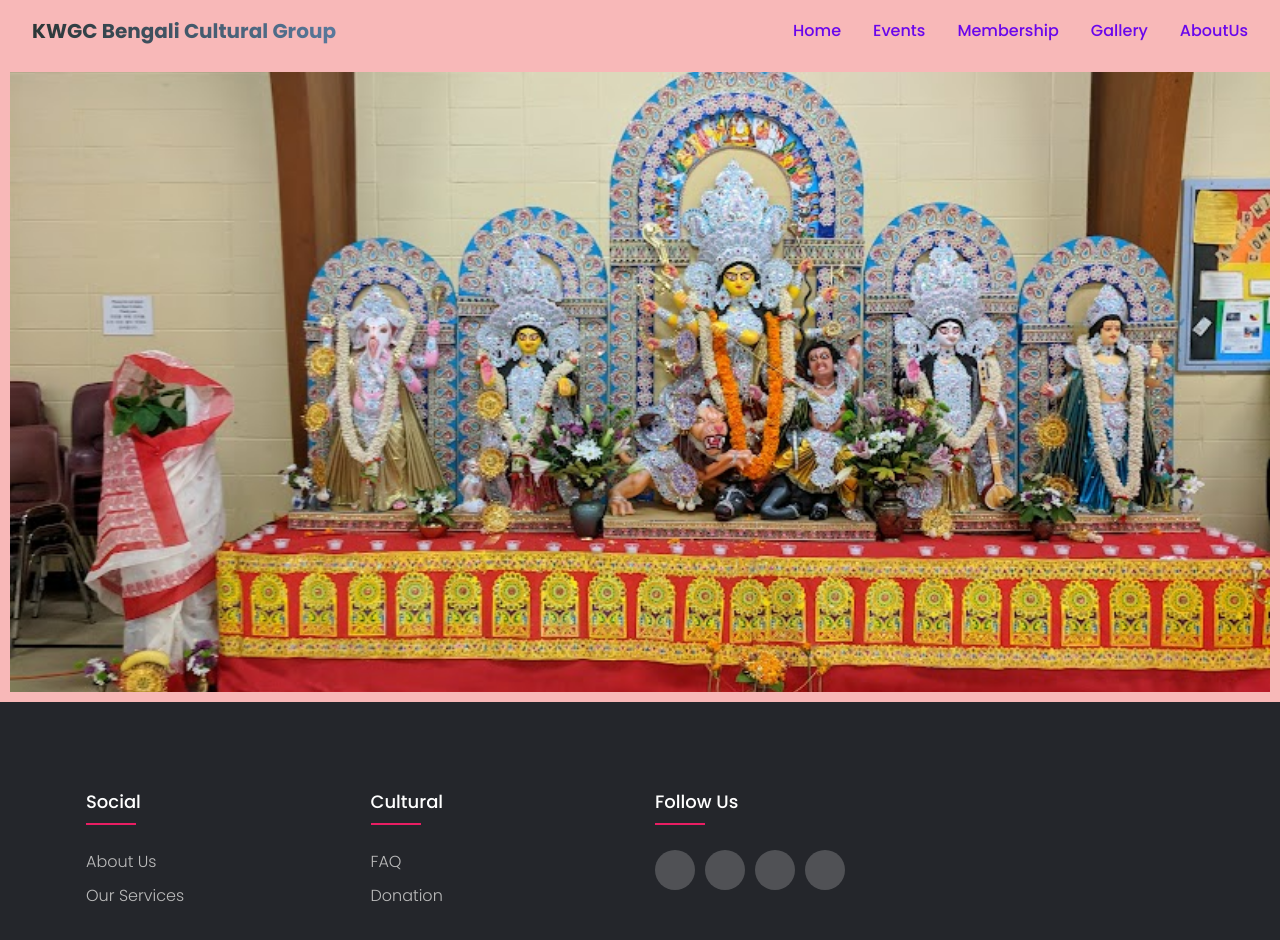
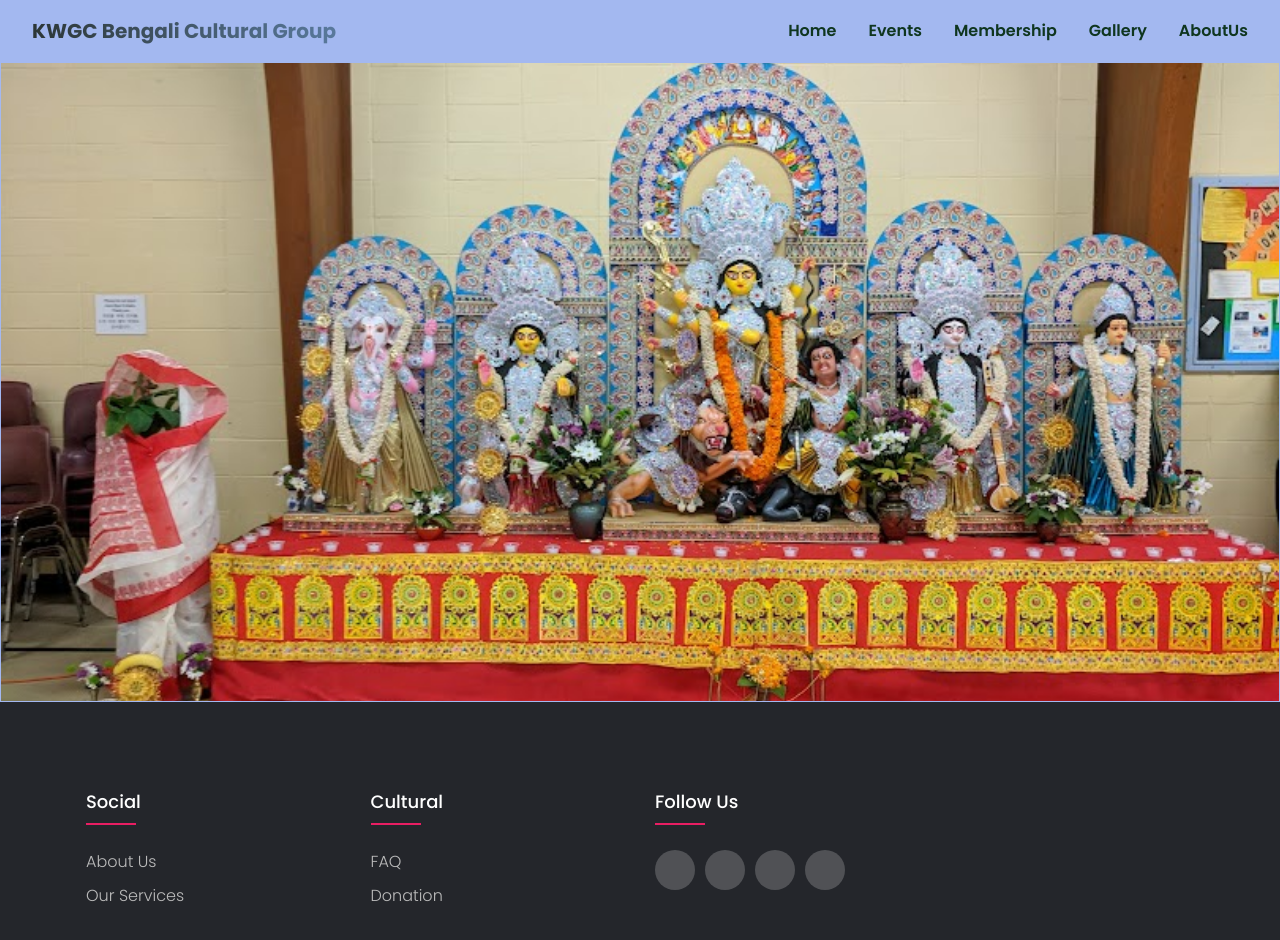
Before and after one commit to mekalyan26/communitysite, a React (Create React App) app in the folder sitefrontend/: page / in a window 1280 px wide. Shown: the top 940 px of the page. Built offline with nearby package versions, Linux system fonts and the light colour scheme; a web font is replaced by a local one.

Commit message:
updated css

```diff
--- a/sitefrontend/src/components/HomePage.css
+++ b/sitefrontend/src/components/HomePage.css
@@ -22,7 +22,7 @@
             width: 100%;
             aspect-ratio: 1 / .5;
             object-fit:cover;
-            padding: 10px;
+            padding: 1px;
 
           }
 
--- a/sitefrontend/src/components/HomePage.js
+++ b/sitefrontend/src/components/HomePage.js
@@ -8,8 +8,8 @@ export const HomePage = () => {
 
         <div className='grid'>
             <div className='img-wrapper1'>
-                <img className='zoom gray' src='images/maadurga.jpg' />
-                <div className="content fade">Welcome !</div>
+                <img  src='images/maadurga.jpg' />
+                <div className="content blur fade">Welcome !</div>
             </div>
 
         </div>
--- a/sitefrontend/src/components/Navbar.css
+++ b/sitefrontend/src/components/Navbar.css
@@ -14,11 +14,12 @@
 
 .nav-menu li a{
     font-size: 1.0rem ;
-    font-weight: 500;
+    font-weight: 600;
+    color: rgb(15, 54, 31);
 }
 
 .nav-menu li a:hover{
-  color: black;
+  color: rgb(124, 116, 116);
   text-shadow: 0px 0px 6px rgba(255, 255, 255, 1);
   -webkit-box-shadow: 0px 5px 40px -10px rgba(0,0,0,0.57);
   -moz-box-shadow: 0px 5px 40px -10px rgba(0,0,0,0.57);
@@ -46,10 +47,10 @@
 .img-wrapper img {height: 50px;}
 
 .text{
-  color: darkred;
+  color: rgb(51, 49, 49);
   background: whitesmoke;
   font-family: Poppins;
   font-size: 20px;
   -webkit-background-clip:text;
-  -webkit-text-fill-color:cadetblue
+  -webkit-text-fill-color:rgb(29, 32, 32)
 }
--- a/sitefrontend/src/index.css
+++ b/sitefrontend/src/index.css
@@ -5,7 +5,7 @@ body {
     sans-serif;
   -webkit-font-smoothing: antialiased;
   -moz-osx-font-smoothing: grayscale;
-  background-color: rgba(240, 103, 103, 0.466);
+  background-color: rgba(59, 103, 224, 0.466);
 }
 
 code {
```
